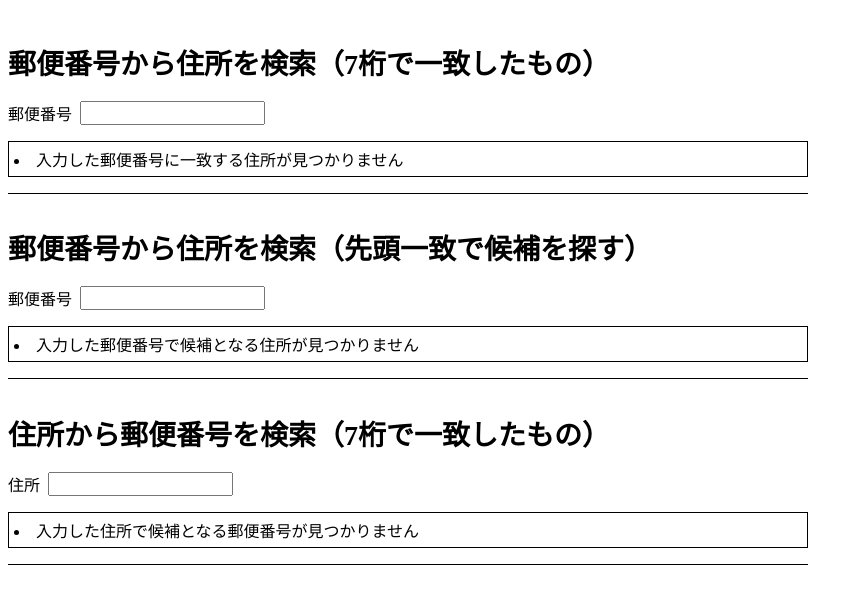
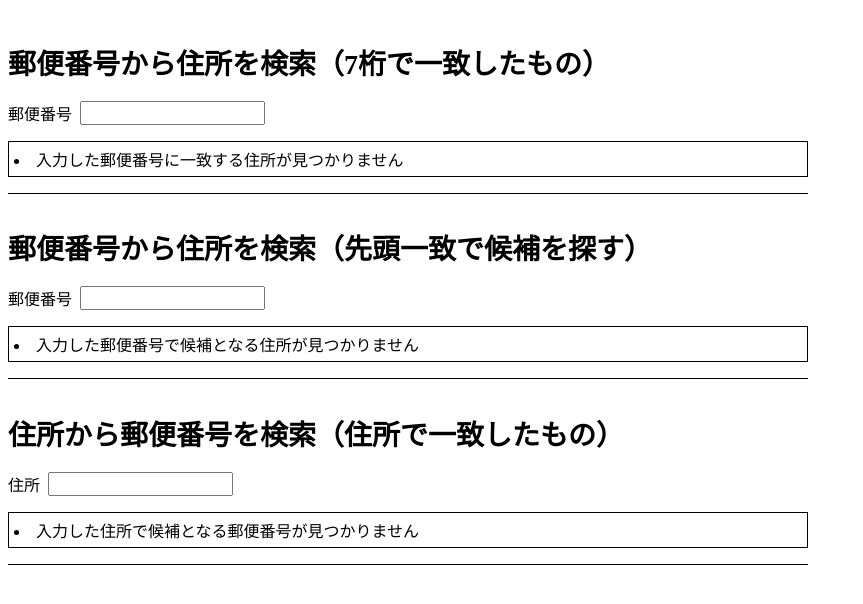
Before and after one commit to GoQSystemInc/GoqZipCode, a website built with webpack: page sample/index.html in a window 1280 px wide. Shown: the whole page, without its empty margins (0-863 px from the left). Built offline with nearby package versions, Linux system fonts and the light colour scheme.

Commit message:
微調整

```diff
--- a/sample/index.html
+++ b/sample/index.html
@@ -59,7 +59,7 @@
   </div>
 
   <div class="box">
-    <h1 class="title">住所から郵便番号を検索（7桁で一致したもの）</h1>
+    <h1 class="title">住所から郵便番号を検索（住所で一致したもの）</h1>
     <div class="flex">
       <label for="address1">住所</label>
       <input id="address1" class="ml-1" name="address1" type="text">
@@ -116,7 +116,7 @@ $zip2.addEventListener('keyup', async(e) => {
   $result.innerHTML = html
 })
 
-// 郵便番号先頭一致で検索
+// 住所一致検索
 const $address1 = document.getElementById('address1')
 $address1.addEventListener('keyup', async(e) => {
   const data = await goqZipCode.searchZipcodeFromAddress({
```
